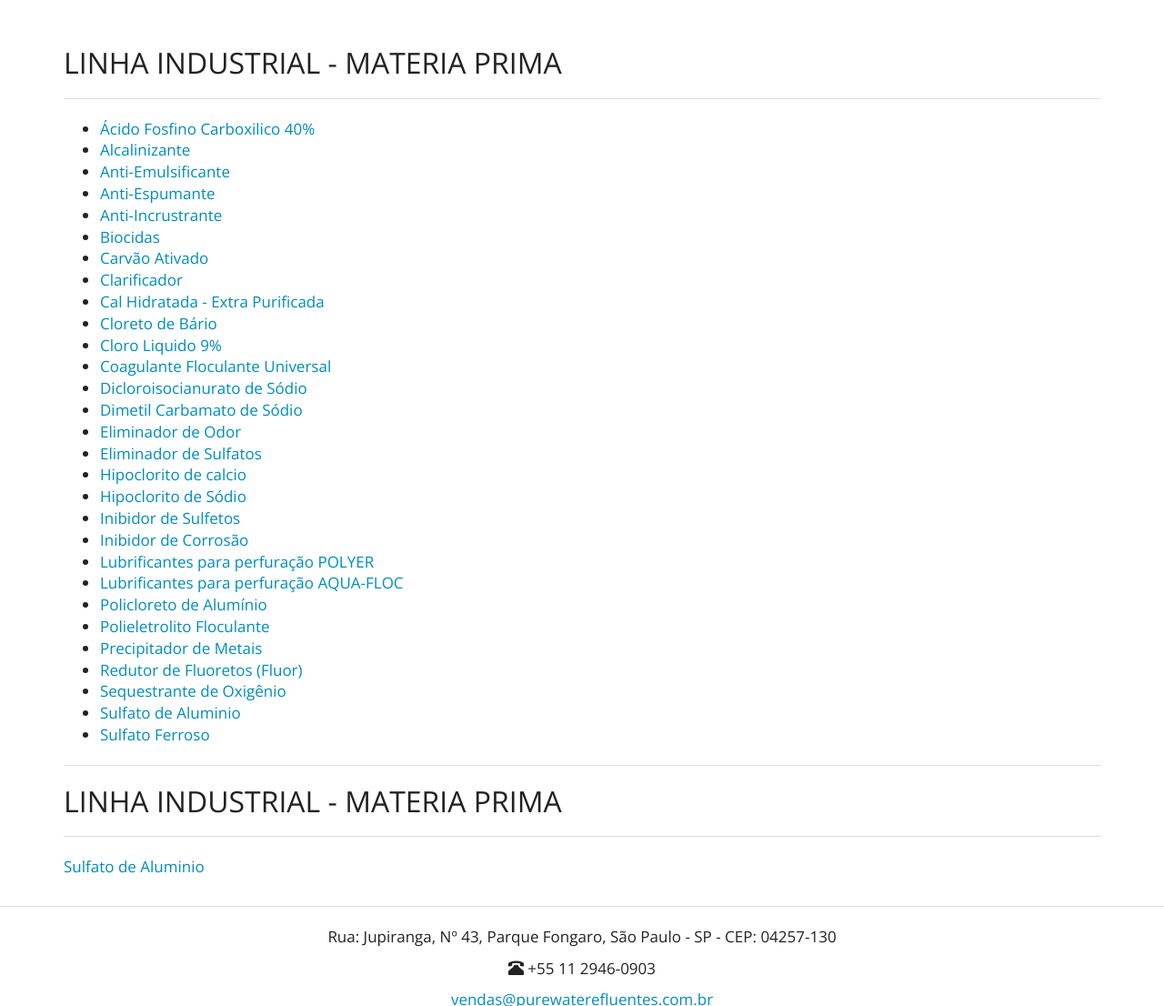
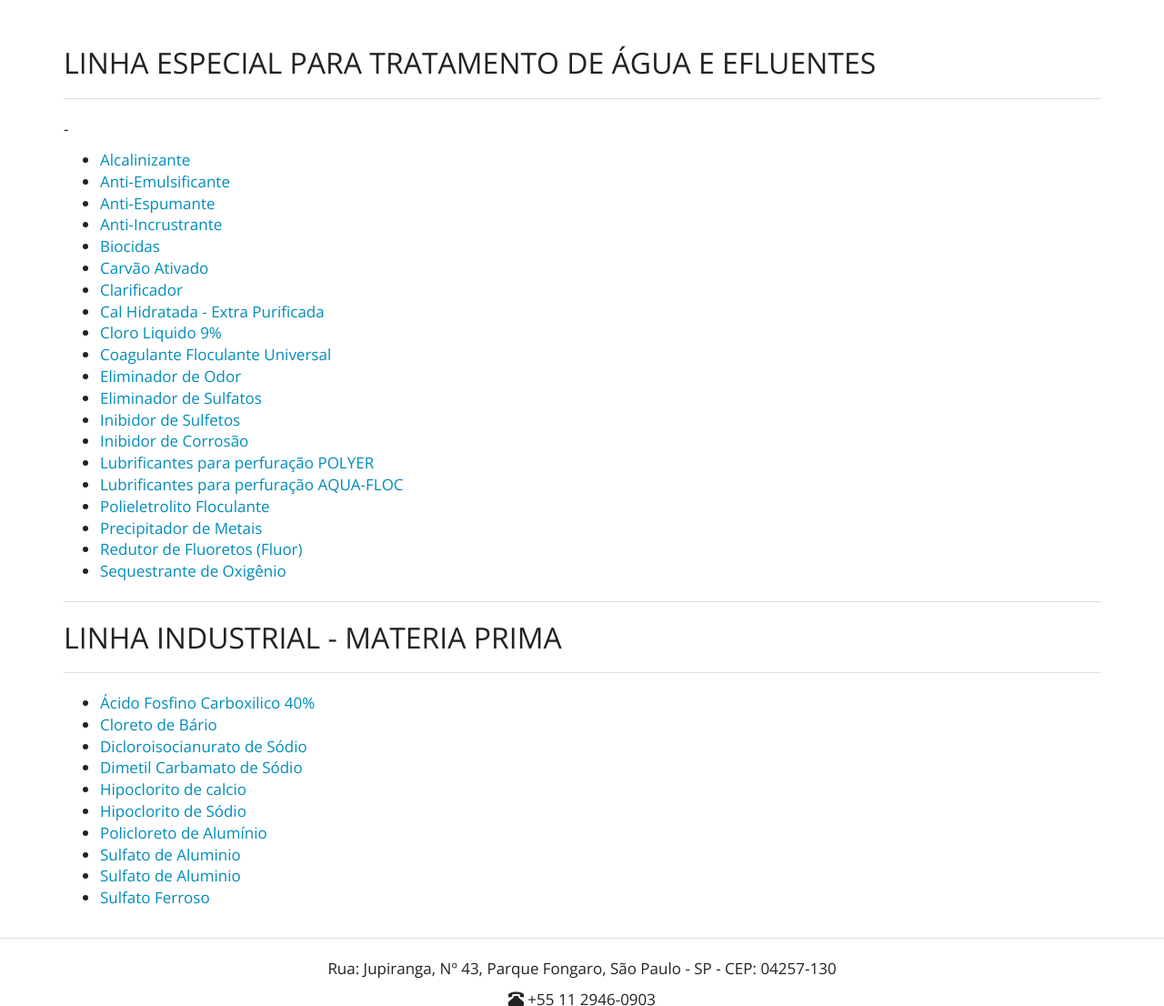
Before and after one commit to purewaterefluentes/purewaterefluentes.github.io, a Jekyll site: the page built from produtos/index.md, in a window 1280 px wide and 1400 px high. Shown: the part 294-1400 px from the top of the window at 91% size. Built offline with Jekyll 4.4.1, drawn with Linux system fonts in a browser that asks for light colours; nearby versions of some CDN libraries; library files that are not in the unit come from our copies; some of the changed lines change nothing that is shown.

Commit message:
Update index.md

```diff
--- a/produtos/index.md
+++ b/produtos/index.md
@@ -5,10 +5,9 @@ subtitle: Produtos químicos para tratamento de água e efluentes industriais
 ---
 
 
-## LINHA INDUSTRIAL - MATERIA PRIMA
+## LINHA ESPECIAL PARA TRATAMENTO DE ÁGUA E EFLUENTES
 ---
-
-- [Ácido Fosfino Carboxilico 40%](acido-fosfino.html)
+-
 - [Alcalinizante](alcalinizante.html)
 - [Anti-Emulsificante](anti-emulsificante.html)
 - [Anti-Espumante](anti-espumante.html)
@@ -17,26 +16,19 @@ subtitle: Produtos químicos para tratamento de água e efluentes industriais
 - [Carvão Ativado](carvao-ativo.html)
 - [Clarificador](clarificador.html)
 - [Cal Hidratada - Extra Purificada](cal-hidratada.html)
-- [Cloreto de Bário](Cloreto-bario.html)
 - [Cloro Liquido 9%](cloro-liquido.html)
 - [Coagulante Floculante Universal](coagulante-floculante-orgânico-AQUAFLOC.html)
-- [Dicloroisocianurato de Sódio](dicloroisocianurato.html)
-- [Dimetil Carbamato de Sódio](dimetil-carbamato-sodio.html)
 - [Eliminador de Odor](eliminador-de-odor.html)
 - [Eliminador de Sulfatos](eliminador-de-sulfatos.html)
-- [Hipoclorito de calcio](hipoclorito-calcio.html)
-- [Hipoclorito de Sódio](hipoclorito-de-sodio.html)
 - [Inibidor de Sulfetos](inibidor-de-sulfetos.html)
 - [Inibidor de Corrosão](inibidor-de-corrosao.html)
 - [Lubrificantes para perfuração POLYER](lubrificante-perfuracao-polyer.html)
 - [Lubrificantes para perfuração AQUA-FLOC](lubrificantes-perfuracao-aquafloc.html)
-- [Policloreto de Alumínio](policloreto-de-aluminio.html)
 - [Polieletrolito Floculante](polieletrolito-floculante.html)
 - [Precipitador de Metais](precipitador-de-metais.html)
 - [Redutor de Fluoretos (Fluor)](redutor-de-fluoretos.html)
 - [Sequestrante de Oxigênio](sequestrante-de-oxigenio.html)
-- [Sulfato de Aluminio](sulfato-de-aluminio.html)
-- [Sulfato Ferroso](sulfato-ferroso.html)
+
 
 ---
 
@@ -44,4 +36,13 @@ subtitle: Produtos químicos para tratamento de água e efluentes industriais
 
 ---
 
-[Sulfato de Aluminio](sulfato-de-aluminio.html)
+- [Ácido Fosfino Carboxilico 40%](acido-fosfino.html)
+- [Cloreto de Bário](Cloreto-bario.html)
+- [Dicloroisocianurato de Sódio](dicloroisocianurato.html)
+- [Dimetil Carbamato de Sódio](dimetil-carbamato-sodio.html)
+- [Hipoclorito de calcio](hipoclorito-calcio.html)
+- [Hipoclorito de Sódio](hipoclorito-de-sodio.html)
+- [Policloreto de Alumínio](policloreto-de-aluminio.html)
+- [Sulfato de Aluminio](sulfato-de-aluminio.html)
+- [Sulfato de Aluminio](sulfato-de-aluminio.html)
+- [Sulfato Ferroso](sulfato-ferroso.html)
```
